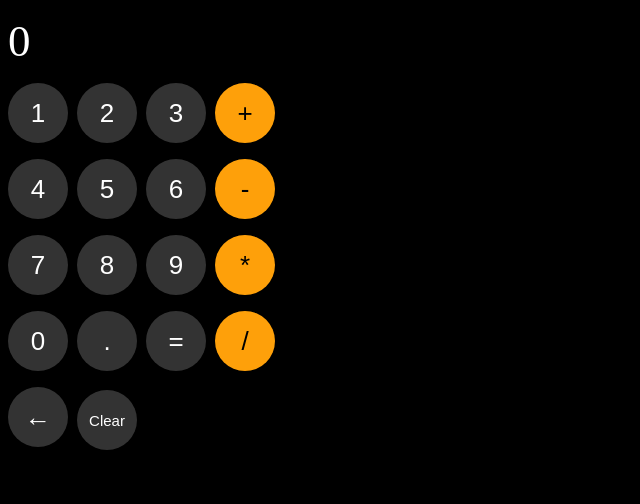
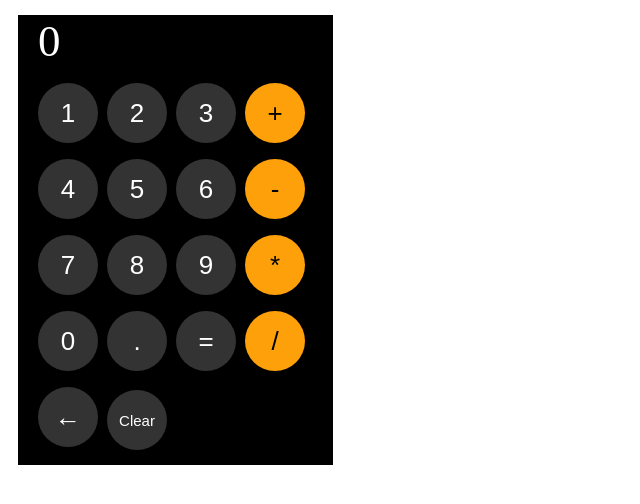
Before and after one commit to Lifebarinua/calculator-project, a plain HTML site: page index.html in a window 1280 px wide. Shown: the whole page, without its empty margins (0-640 px from the left). Drawn offline with Linux system fonts and the light colour scheme.

Commit message:
add a div to determine area of calculator

```diff
--- a/index.html
+++ b/index.html
@@ -8,6 +8,7 @@
 </head>
 <body>
 
+ <div class="compu">
   <p class="display" id="calcDisplay">0</p>
 
   <p>
@@ -39,6 +40,7 @@
     <button class="calcu" data-value="clear" style="font-size: 15px;">Clear</button>
   </p>
 
+ </div>
 
   <script src="./script.js"></script>
 </body>
--- a/styles.css
+++ b/styles.css
@@ -1,4 +1,8 @@
-body {
+.compu {
+  height: 450px;
+  width: 275px;
+  margin-left: 10px;
+  padding: 0px 20px;
   background-color: black;
 }
 
```
